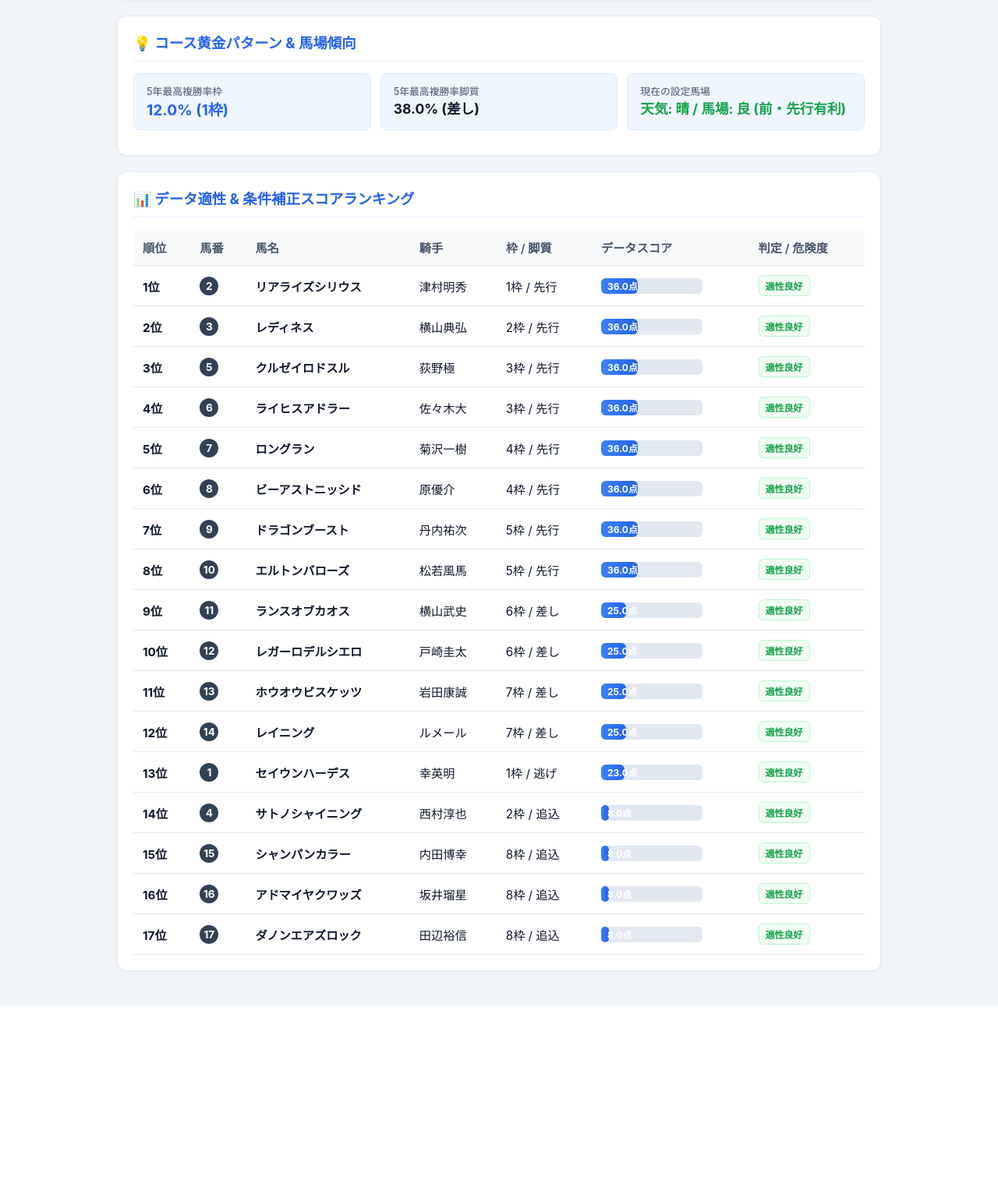
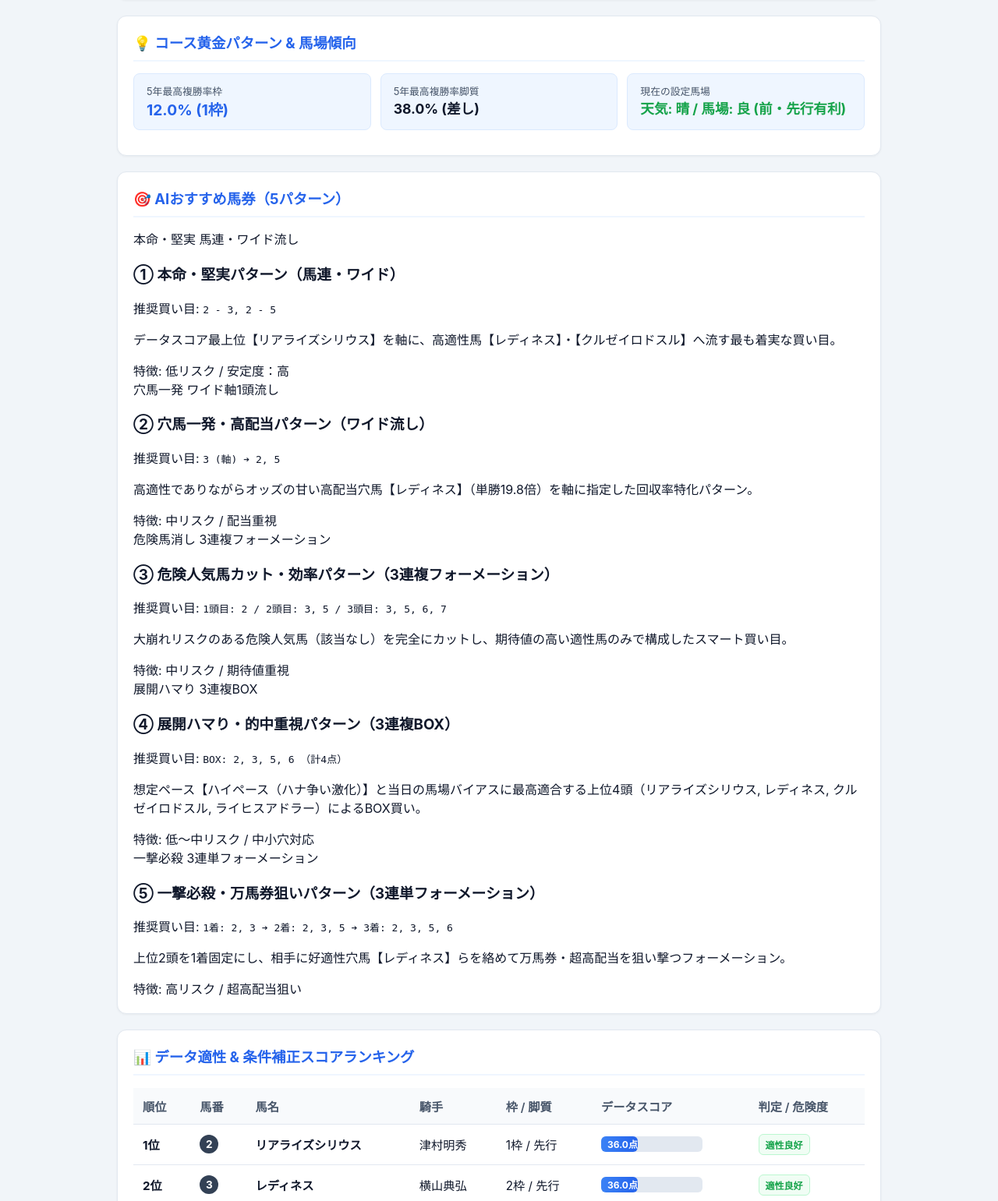
Before and after one commit to 5rt7y68kdf-maker/KUINA_AI, a Flask app: page / in a window 1280 px wide. Shown: the part 661-2202 px from the top of the page at 78% size. Before the commit the page ends 1951 px from the top, so only its background shows below. Run offline with Flask 3, Linux system fonts and the light colour scheme.

Commit message:
Add AI recommended betting section to index.html

```diff
--- a/templates/index.html
+++ b/templates/index.html
@@ -96,6 +96,30 @@
             </div>
         </section>
 
+        <!-- AIおすすめ馬券（5パターン） -->
+        <section class="card betting-card">
+            <h2>🎯 AIおすすめ馬券（5パターン）</h2>
+            <div class="betting-grid">
+                {% for pat in data.betting_patterns %}
+                <div class="betting-item">
+                    <div class="betting-header">
+                        <span class="betting-badge {{ pat.badge_class }}">{{ pat.badge }}</span>
+                        <span class="betting-type">{{ pat.type }}</span>
+                    </div>
+                    <h3 class="betting-title">{{ pat.name }}</h3>
+                    <div class="betting-recommendation">
+                        <span class="rec-label">推奨買い目:</span>
+                        <code class="rec-code">{{ pat.recommendation }}</code>
+                    </div>
+                    <p class="betting-desc">{{ pat.description }}</p>
+                    <div class="betting-risk">
+                        <span class="risk-tag">特徴:</span> {{ pat.risk }}
+                    </div>
+                </div>
+                {% endfor %}
+            </div>
+        </section>
+
         <!-- 推奨馬ランキング -->
         <section class="card">
             <h2>📊 データ適性 & 条件補正スコアランキング</h2>
```
